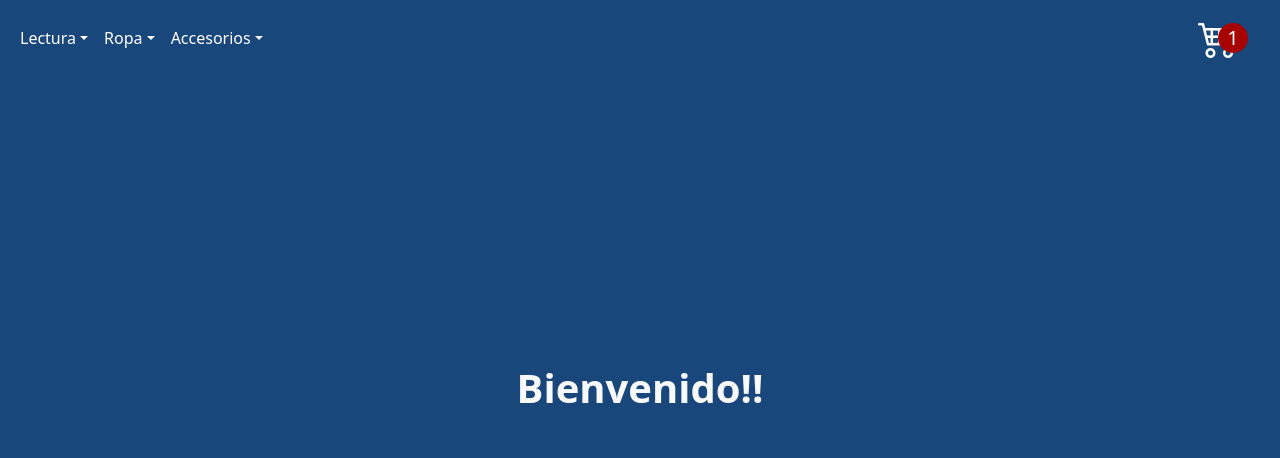
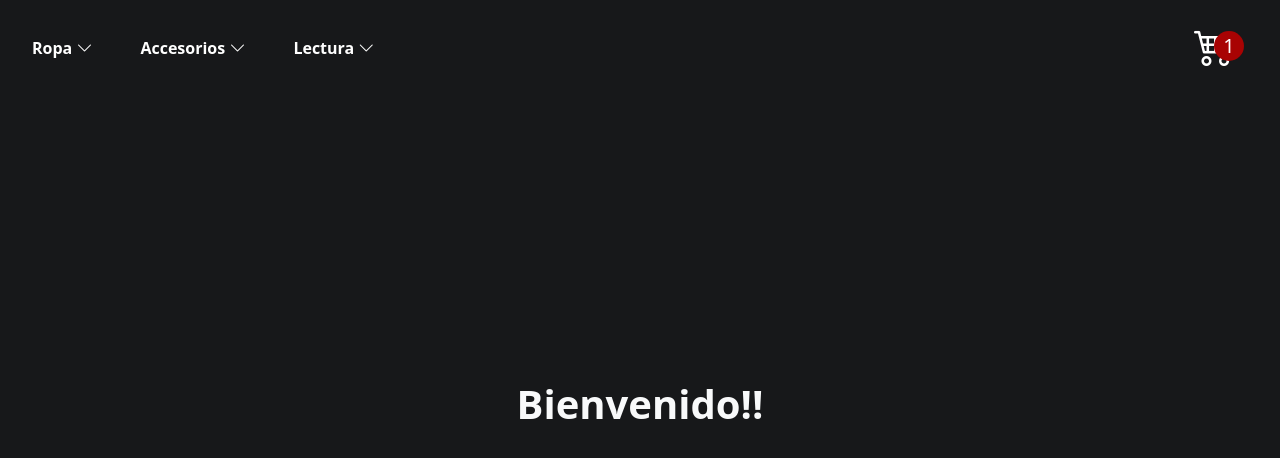
Before and after one commit to SaucedoAlexis/PreEntrega1-Saucedo-React, a React (Vite) app: page / in a window 1280 px wide. Shown: the top 458 px of the page. Built offline with nearby package versions, Linux system fonts and the light colour scheme.

Commit message:
menú hamburguesa responsivo funcionando

```diff
--- a/src/App.css
+++ b/src/App.css
@@ -1,4 +1,16 @@
 *{
-  background-color: rgb(25, 71, 124);
+  background-color: rgb(23, 24, 26);
 
 }
+
+li,ul{
+  list-style-type: none;
+  margin:0;
+  padding:0;
+  color: white;
+}
+
+a{
+  text-decoration: none;
+  color: white;
+}
--- a/src/components/navBar/NavBar.jsx
+++ b/src/components/navBar/NavBar.jsx
@@ -1,54 +1,47 @@
 import { CartWidget } from "../CartWidget/CartWidget"
-import styles from "./NavBar.module.css"
+import style from "./NavBar.module.css"
 
 export const NavBar = () => {
     return (
         <>
-            <nav className="navbar navbar-expand-lg">
-                <div className="container-fluid">
+            <nav className={`${style.nav}`}>
+                <div>
+                    <div className={`${style.listDropDown}`}>
+                        <i className={`bi bi-list ${style.listDropDown__icon}`}></i>
+                        <ul className={`${style.items}`}>
+                            <li className={`${style.item}`}>
 
-                    <button className={`navbar-toggler ${styles.hamburguer} my-2`} type="button" data-bs-toggle="collapse" data-bs-target="#navbarSupportedContent" aria-controls="navbarSupportedContent" aria-expanded="false" aria-label="Toggle navigation">
-                        <span className={`navbar-toggler-icon bg-light`}></span>
-                    </button>
-                    <div className={`collapse navbar-collapse ${styles.navContent}`} id="navbarSupportedContent">
-                        <ul className="navbar-nav me-auto mb-2 mb-lg-0">
-                            <li className="nav-item dropdown">
-                                <a className="nav-link dropdown-toggle" href="#" role="button" data-bs-toggle="dropdown" aria-expanded="false">
-                                    Lectura
-                                </a>
-                                <ul className={`dropdown-menu bg-dark`}>
-                                    <li><a className="dropdown-item" href="#">Manga</a></li>
-                                    <li><a className="dropdown-item" href="#">Manwha</a></li>
-                                    <li><a className="dropdown-item" href="#">Novelas Ligeras</a></li>
-
+                                <a href="" className={`${style.item__name}`}>Ropa <i className={`bi bi-chevron-down ${style.chevronIcon}`}></i></a>
+                                <ul className={`${style.subitems}`}>
+                                    <li><a href="">Buzos</a></li>
+                                    <li><a href="">Remeras</a></li>
+                                    <li><a href="">Pantalones</a></li>
                                 </ul>
                             </li>
-                            <li className="nav-item dropdown ">
-                                <a className="nav-link dropdown-toggle" href="#" role="button" data-bs-toggle="dropdown" aria-expanded="false">
-                                    Ropa
-                                </a>
-                                <ul className="dropdown-menu bg-dark">
-                                    <li><a className="dropdown-item" href="#">Remeras</a></li>
-                                    <li><a className="dropdown-item" href="#">Buzos</a></li>
-                                    <li><a className="dropdown-item" href="#">Pantalones</a></li>
+
+                            <li className={`${style.item}`}>
+
+                                <a href="" className={`${style.item__name}`}>Accesorios <i className={`bi bi-chevron-down ${style.chevronIcon}`}></i></a>
+                                <ul className={`${style.subitems}`}>
+                                    <li><a href="">Aritos</a></li>
+                                    <li><a href="">Anillos</a></li>
+                                    <li><a href="">Collares</a></li>
                                 </ul>
                             </li>
-                            <li className="nav-item dropdown">
-                                <a className="nav-link dropdown-toggle" href="#" role="button" data-bs-toggle="dropdown" aria-expanded="false">
-                                    Accesorios
-                                </a>
-                                <ul className="dropdown-menu bg-dark">
-                                    <li><a className="dropdown-item" href="#">Collares</a></li>
-                                    <li><a className="dropdown-item" href="#">Aritos</a></li>
-                                    <li><a className="dropdown-item" href="#">Anillos</a></li>
+                            <li className={`${style.item}`}>
+
+                                <a href="" className={`${style.item__name}`}>Lectura <i className={`bi bi-chevron-down ${style.chevronIcon}`}></i></a>
+                                <ul className={`${style.subitems}`}>
+                                    <li><a href="">Manga</a></li>
+                                    <li><a href="">Manwha</a></li>
+                                    <li><a href="">Novelas Ligeras</a></li>
                                 </ul>
                             </li>
 
                         </ul>
-
                     </div>
-                    < CartWidget />
                 </div>
+                < CartWidget />
 
             </nav>
 
--- a/src/components/navBar/NavBar.module.css
+++ b/src/components/navBar/NavBar.module.css
@@ -1,7 +1,82 @@
-.navContent ul li a, ul li{
-    color:white;
+.nav {
+  display: flex;
+  justify-content: space-between;
+  align-items: center;
+  padding: 1rem;
 }
 
-.hamburguer{
-    background-color: white;
+
+.listDropDown .items {
+  display: none;
+
 }
+
+.listDropDown__icon {
+  color: white;
+  font-size: 2rem;
+
+}
+
+.listDropDown:hover .items {
+  display: flex;
+  position: absolute;
+}
+
+
+.item {
+  font-size: 1rem;
+  font-weight: bold;
+  padding-left: 1rem;
+
+
+}
+
+.item__name:hover {
+  &>i {
+    background-color: gray;
+  }
+
+  background-color: gray;
+}
+
+.item {
+  & .subitems {
+    display: none;
+  }
+
+  &:hover .subitems {
+    display: flex;
+    position: absolute;
+
+    gap: 1rem;
+
+    & a:hover {
+      background-color: gray;
+    }
+  }
+}
+
+.items {
+  display: flex;
+  flex-direction: column;
+  gap: 2rem;
+}
+
+@media (min-width:768px) {
+  .listDropDown__icon {
+    display: none;
+  }
+
+  .listDropDown .items {
+    display: flex;
+    flex-direction: row;
+    position: absolute;
+    top: 36px;
+
+  }
+
+
+
+
+
+}
```
